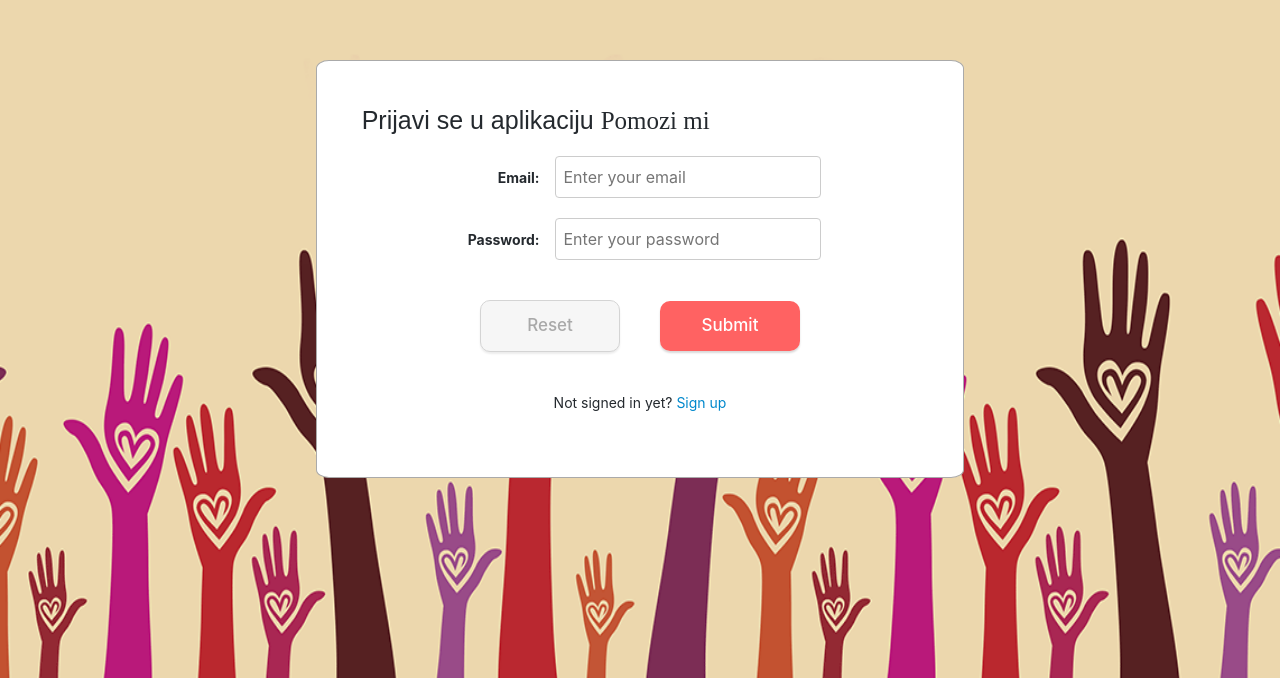
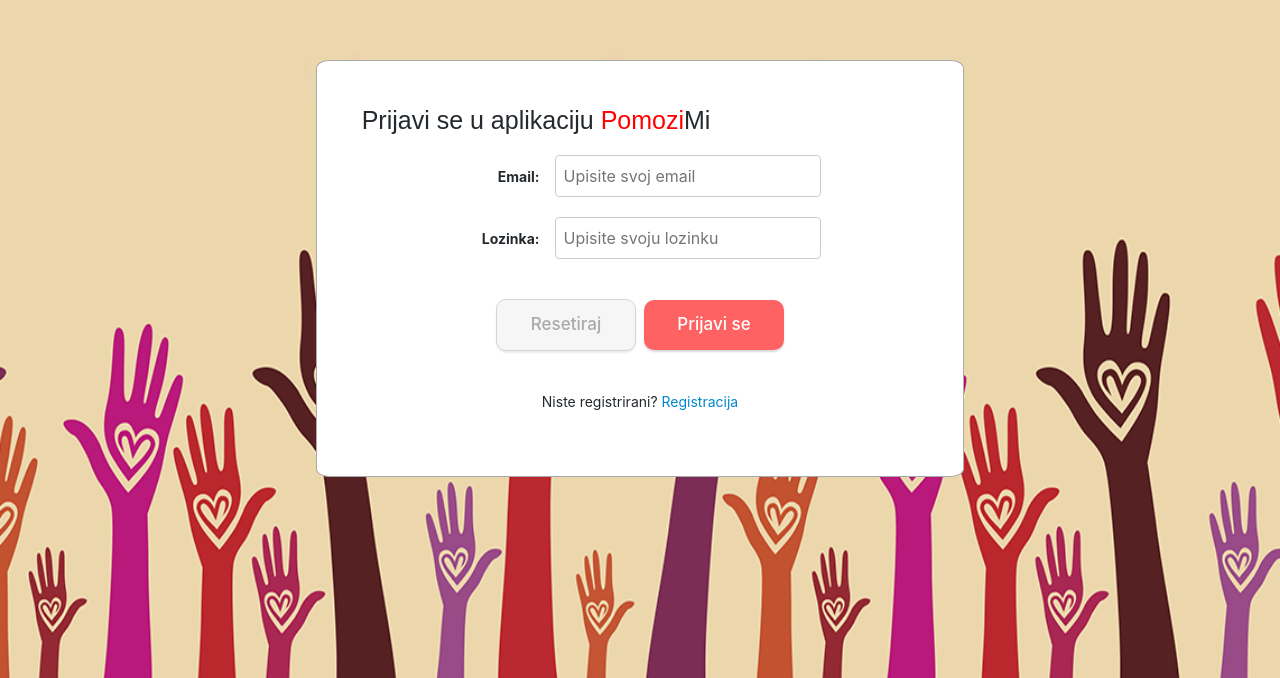
Before and after one commit to BoksicIva/Pomozi-mi---WebApp, a React (Create React App) app in the folder IzvorniKod/DTPomoziMi/src/main/webapp/: page / in a window 1280 px wide. Shown: the part 122-800 px from the top of the page. Built offline with nearby package versions, Linux system fonts and the light colour scheme.

Commit message:
login uredivanje

```diff
--- a/IzvorniKod/DTPomoziMi/src/main/webapp/src/components/login.js
+++ b/IzvorniKod/DTPomoziMi/src/main/webapp/src/components/login.js
@@ -15,7 +15,9 @@ export const Login = () => (
         <div className="empthy"></div>
         <div className="container">
             <Card className="crd col-lg-7 mx-auto">
-                <Card.Title className="title">Prijavi se u aplikaciju <span className="pomozi">Pomozi mi</span></Card.Title>
+                <Card.Title className="title">
+                Prijavi se u aplikaciju <span style={{ color: "red" }}>Pomozi</span>Mi
+                </Card.Title>
                 <Formik
                     initialValues={{
                         email: "",
@@ -51,11 +53,12 @@ export const Login = () => (
 
 
                     }}
+
                     validationSchema={Yup.object().shape({
                         email: Yup.string()
-                            .email()
-                            .required("Required"),
-                        password: Yup.string().required("password required")
+                            .email("Unesite e-mail ispravnog formata")
+                            .required("Ovo polje je obavezno"),
+                        password: Yup.string("Ovo polje je obavezno").required("Ovo polje je obavezno")
                     })}
                 >
                     {props => {
@@ -79,7 +82,7 @@ export const Login = () => (
                                     </label>
                                         <input
                                             id="email"
-                                            placeholder="Enter your email"
+                                            placeholder="Upisite svoj email"
                                             type="text"
                                             value={values.email}
                                             onChange={handleChange}
@@ -97,11 +100,11 @@ export const Login = () => (
 
                                     <div className="inp-line">
                                         <label htmlFor="password">
-                                            Password:
+                                            Lozinka:
                                     </label>
                                         <input
                                             id="password"
-                                            placeholder="Enter your password"
+                                            placeholder="Upisite svoju lozinku"
                                             type="password"
                                             value={values.password}
                                             onChange={handleChange}
@@ -121,18 +124,18 @@ export const Login = () => (
                                     </div>
                                 </div>
                                 <div className="inp-line">
-                                <span className="res-btn">
+
                                 <button
                                     type="button"
                                     className="outline"
                                     onClick={handleReset}
                                     disabled={!dirty || isSubmitting}
                                 >
-                                    Reset
+                                    Resetiraj
                                 </button>
-                                </span>
+
                                 <button type="submit"  disabled={isSubmitting}>
-                                    Submit
+                                    Prijavi se
                                 </button>
                                 </div>
 
@@ -140,7 +143,7 @@ export const Login = () => (
                         );
                     }}
                 </Formik>
-                <div className="inp-line">Not signed in yet? <Link to='/register'>Sign up</Link></div>
+                <div className="inp-line">Niste registrirani? <Link to='/register'>Registracija</Link></div>
             </Card>
         </div>
     </div>
```
